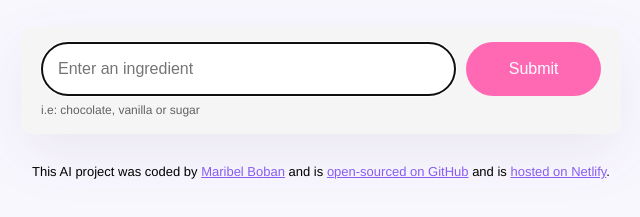
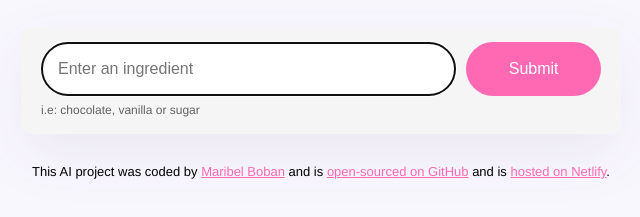
Before and after one commit to mgaeta427/My-great-poem-generator, a plain HTML site: page index.html in a window 1280 px wide. Shown: the part 177-394 px from the top of the page, without its empty margins (319-959 px from the left). Drawn offline with nearby package versions, Linux system fonts and the light colour scheme.

Commit message:
made changes in css

```diff
--- a/src/style.css
+++ b/src/style.css
@@ -4,7 +4,7 @@ body {
 }
 
 a {
-    color: #885df1;
+    color: hotpink;
 }
 
 .container {
```
